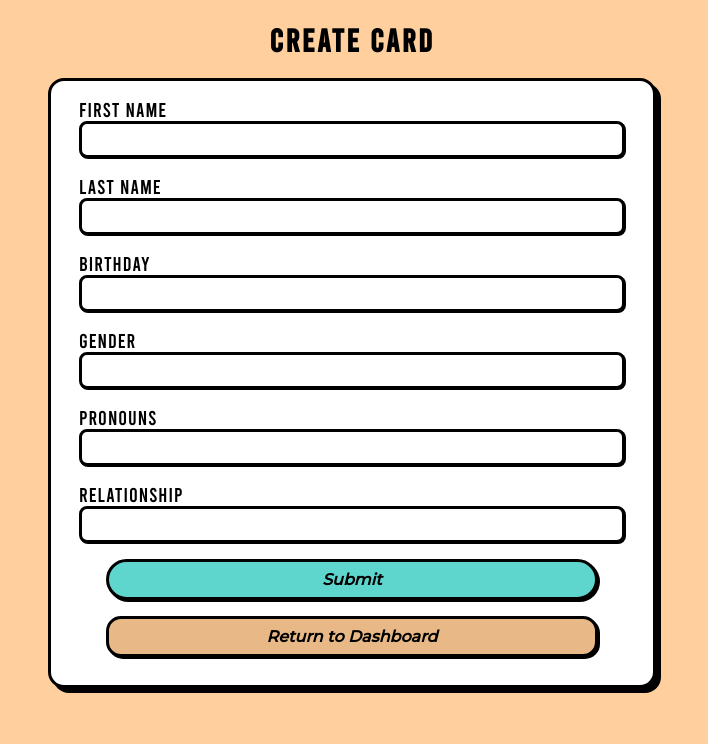
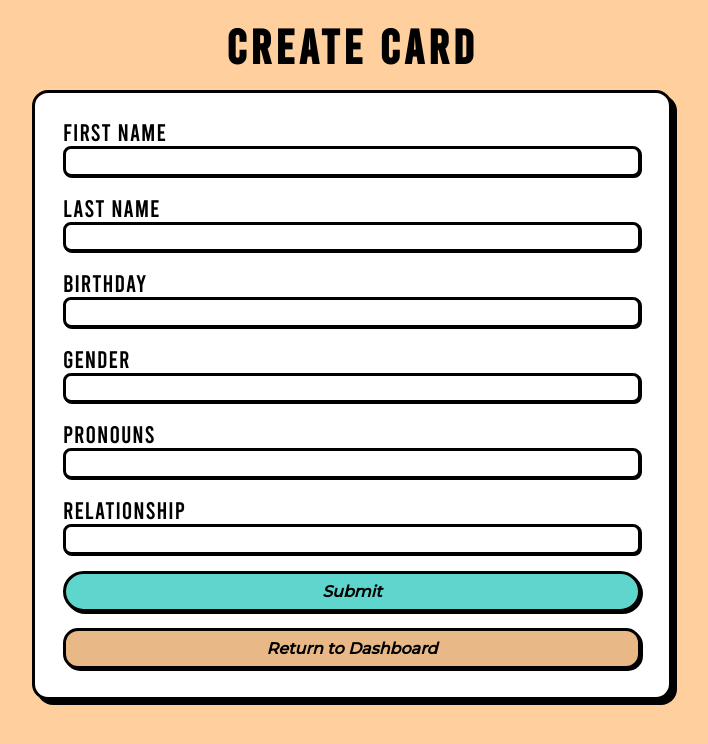
Before and after one commit to isaacruiz0/Front-End-Remembrance, a React (Create React App) app: page /dashboard in a window 1280 px wide. Both pictures are taken after a click on the button "+ Add Person". Shown: the top 744 px of the page, without its empty margins (288-996 px from the left). Built offline with nearby package versions, Linux system fonts and the light colour scheme; no server answers.

Commit message:
updated styling of create person page and refactored code for createperson.jsx

```diff
--- a/src/Components/createPerson/createPerson.scss
+++ b/src/Components/createPerson/createPerson.scss
@@ -1,9 +1,9 @@
 .createPerson{
     background: #FFD09E;
-    height: 100%;
+    min-height: 100vh;
     font-family: bebas;
     letter-spacing: 1px;
-    overflow: hidden;
+    overflow: auto;
 
     span{
         background-color: #E8B987;
@@ -27,33 +27,36 @@
     main{
         text-align: center;
         height: 100%;
-
         display: flex;
         align-items: center;
         justify-content: center;
         flex-direction: column;
-        padding: 0;
 
         .person-box{
-            padding: 1rem;
+            padding: 7.5%;
+            @media screen and (min-width: 700px){
+                padding: 0;
+            }
             padding-top: 0;
-            margin-top: 0;
-            position: fixed;
-            top: 0;
             width: 100%;
             header{
-                padding: 1.25rem;
+                padding:1rem;
                 h1{
                     font-size: 2rem;
                     letter-spacing: .15rem;
 
                     user-select: none;
+                    @media screen and (min-width:700px){
+                        font-size: 3rem;
+                        letter-spacing: .25rem;
+                    }
                 }
             }
             .person-info-form{
                 background-color: white;
                 display: flex;
                 flex-direction: column;
+                row-gap: 1rem;
                 padding: 1.75rem;
                 padding-top: 0;
 
@@ -65,23 +68,30 @@
                 border-radius: 1rem;
 
                 .inputField{
+                    padding-top: .5rem;
                     width: 100%;
+                    display: flex;
+                    flex-direction: column;
                     label{
                         margin-right: auto;
                         display: flex;
-                        margin-top: 1rem;
-                        font-size: 1.25rem;
+                        margin-top: .5rem;
+                        font-size: 1rem;
+                        @media screen and (min-width: 700px){
+                            font-size: 1.5rem;
+                            margin-top: 1rem;
+                        }
                     }
                     input{
                         width: 100%;
                         box-shadow: 1px 1px 0px 0px black;
                         border: solid black 3px;
                         border-radius: .5rem;
-                        padding: .5rem;
+                        padding: .3rem;
                     }
 
                     input[type=submit]{
-                        width: 60%;
+                        width: 100%;
                         margin-top: 1rem;
                         margin-bottom: 1rem;
 
@@ -94,7 +104,6 @@
                         font-family: Montserrat;
                         font-weight: bold;
                         font-style: italic;
-                        width: 90%;
 
                         color: black;
 
@@ -121,8 +130,8 @@
                         font-family: Montserrat;
                         font-weight: bold;
                         font-style: italic;
-                        width: 90%;
                         text-align: center;
+                        width: 100%;
                         &:active{
                             box-shadow: none;
                             transform: translateX(5px);
--- a/src/Components/dashboard/Dashboard.jsx
+++ b/src/Components/dashboard/Dashboard.jsx
@@ -16,10 +16,7 @@ function Dashboard() {
     let navigate = useNavigate();
 
     // this will do a get request from my api and return each person
-    useEffect(()=>{
-
-        window.scrollTo(0, 0)
-
+    const getPeople =() =>{
         fetch('https://damp-dawn-48917.herokuapp.com/people/', {
             method: 'GET',
             headers: {
@@ -56,8 +53,14 @@ function Dashboard() {
             )
         })
         setDisplayPeople(peopleArray)
-    })
-    }, [get])
+        })
+    }
+    useEffect(()=>{
+
+        window.scrollTo(0, 0)
+
+        getPeople()
+    }, [])
 
     const handleDelete = async (e) =>{
         console.log(e.target.id)
@@ -70,7 +73,7 @@ function Dashboard() {
                 'Authorization': 'Bearer '+ sessionStorage.getItem("accessToken"),
             }
         })
-        setGet(get + 1)
+        getPeople()
       }
 
 
```
